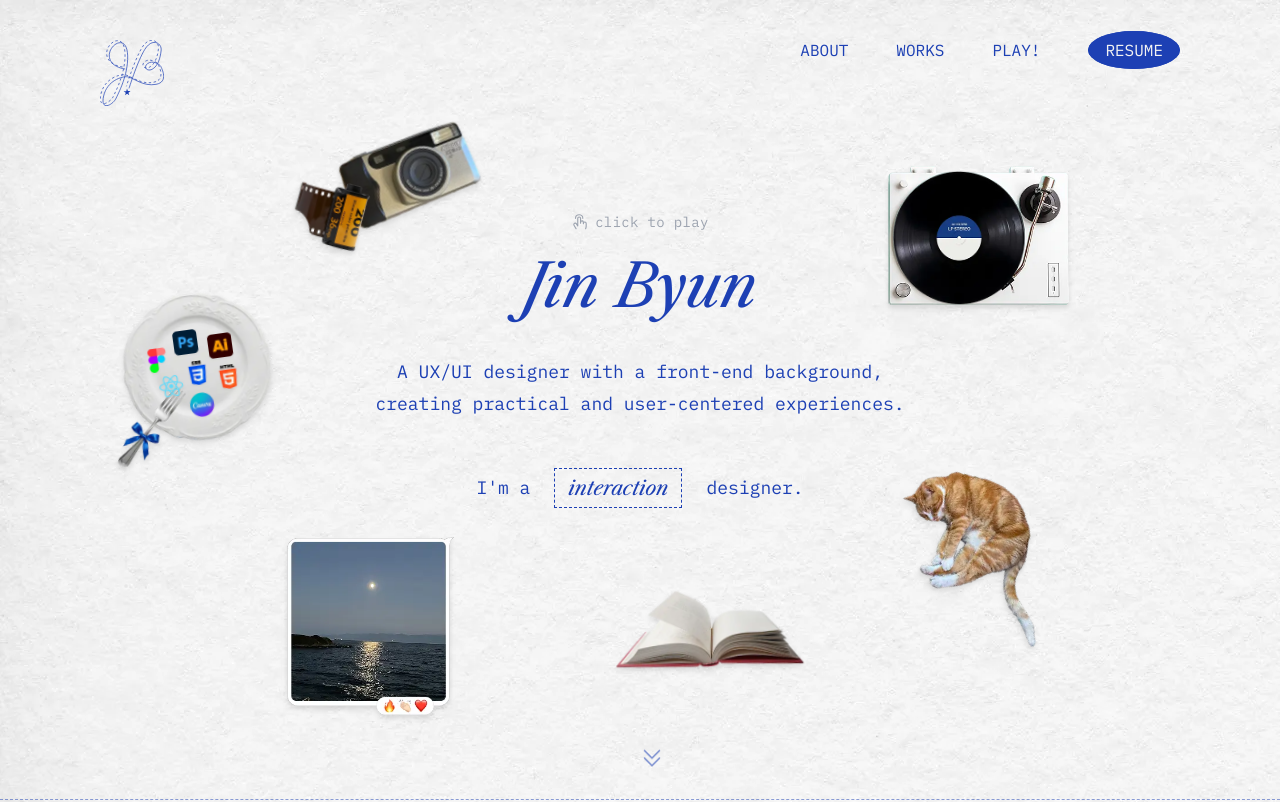
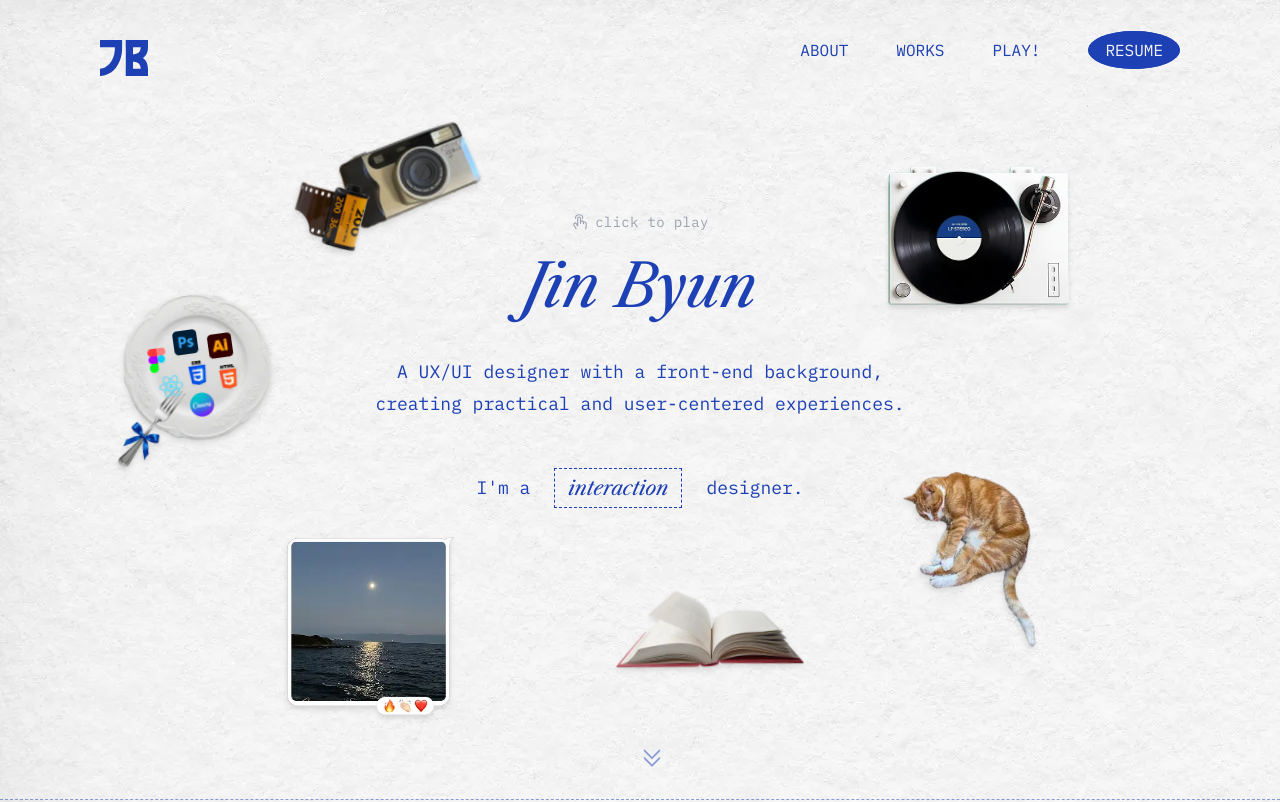
Before and after one commit to jinbyun5/jinbyun-portfolio, a React (Vite) app: page / in a window 1280 px wide. Shown: the top 802 px of the page. Built offline with nearby package versions, Linux system fonts and the light colour scheme.

Commit message:
Update a logo

```diff
--- a/src/components/Navbar.jsx
+++ b/src/components/Navbar.jsx
@@ -1,7 +1,7 @@
 import { useState, useEffect } from 'react';
 import { Link } from 'react-router-dom';
 
-import primaryLogo from '../assets/logo.svg';
+import primaryLogo from '../assets/primary-logo.svg';
 
 import { ListIcon, XIcon } from '@phosphor-icons/react';
 
@@ -31,7 +31,7 @@ function Navbar() {
         <nav className={`fixed top-0 left-0 right-0 mx-auto w-full z-50  transition-transform duration-300 ${visible ? 'translate-y-0' : '-translate-y-full'}`}>
             <div className="px-5 md:px-12 lg:px-[6.25rem] flex justify-between items-start py-6 md:py-10 md:max-w-[1440px] md:mx-auto" >
                 <Link to="/" onClick={() => setIsOpen(false)}>
-                    <img src={primaryLogo} alt="Jin Byun Logo" className="w-14 md:w-16"/>
+                    <img src={primaryLogo} alt="Jin Byun Logo" className="w-9 md:w-12"/>
                 </Link>
 
                 {/* Desktop Menu */}
```
Also changed, not shown: src/assets/logo.png (added), src/assets/primary-logo.svg (renamed from src/assets/primary-logo-blue.svg).
